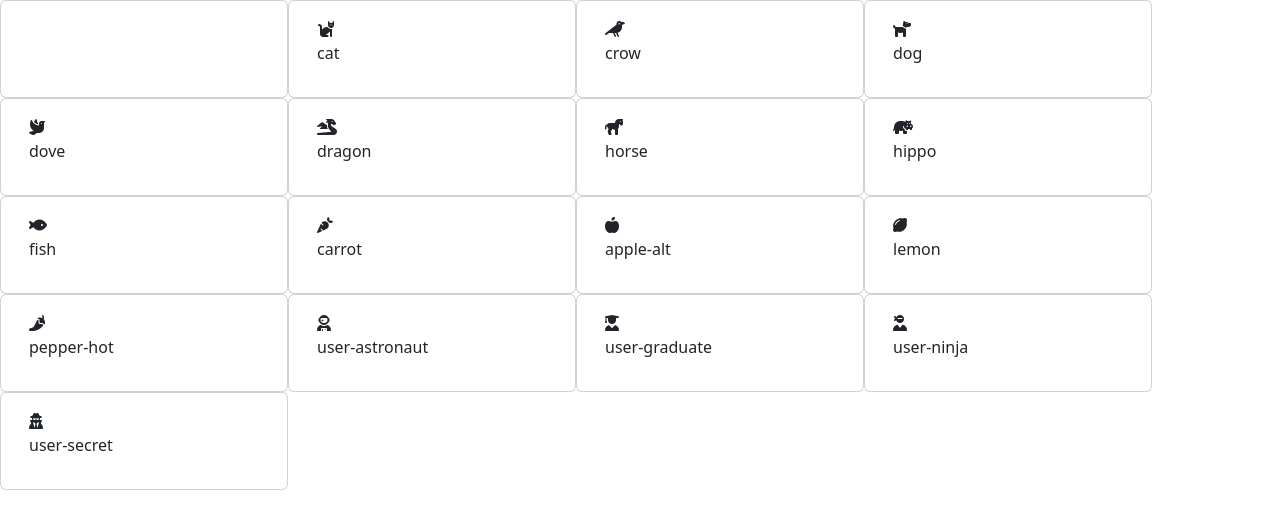
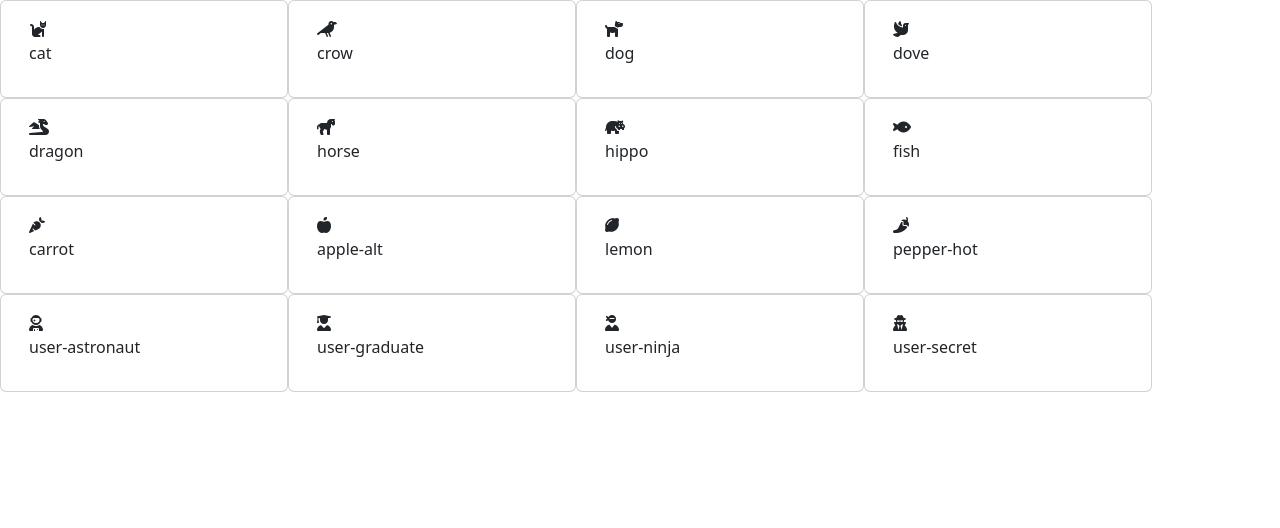
Before and after one commit to GiuseppeVartuli/js-es6-icons, a plain HTML site: page index.html in a window 1280 px wide. Drawn offline with nearby package versions, Linux system fonts and the light colour scheme.

Commit message:
fix code on DOM

```diff
--- a/index.html
+++ b/index.html
@@ -21,10 +21,7 @@
   </head>
   <body>
     <div class="container-fluid">
-      <div class="row">
-        <div class="card" style="width: 18rem">
-
-      </div>
+      <div class="row"></div>
     </div>
     <script src="./JS/script.js"></script>
   </body>
```
